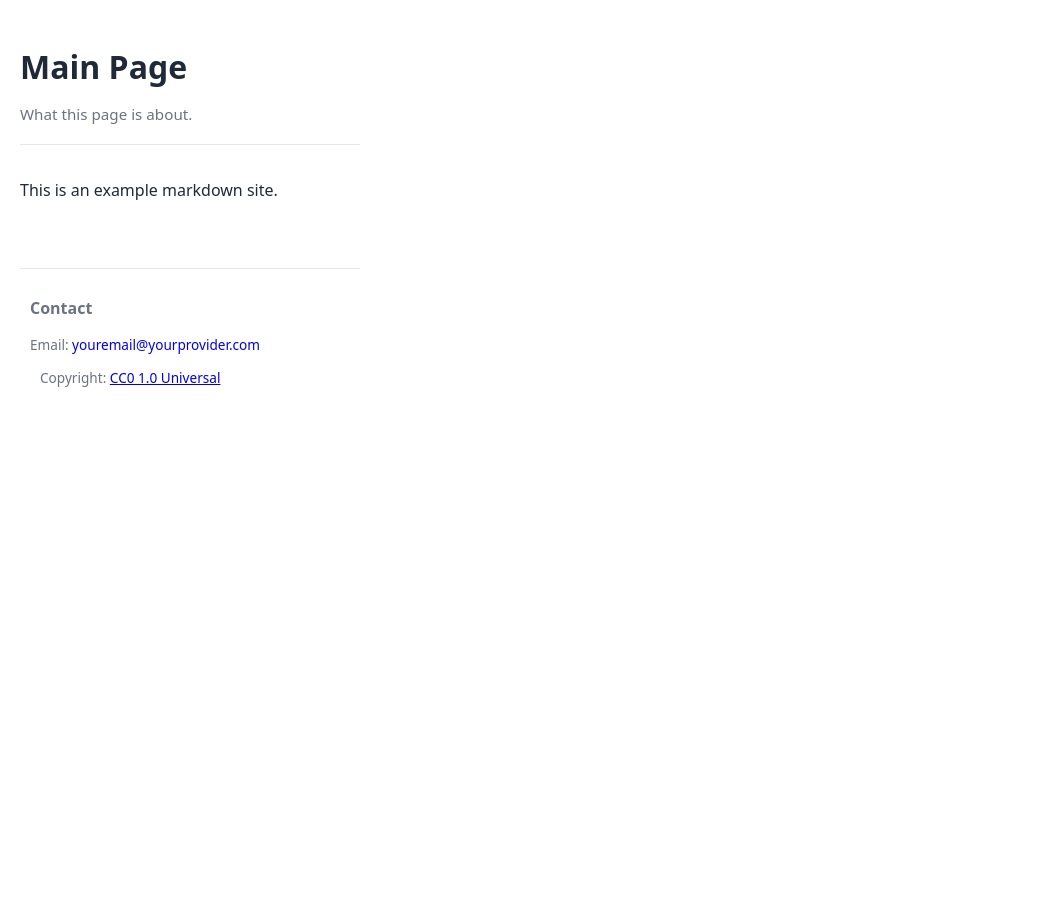
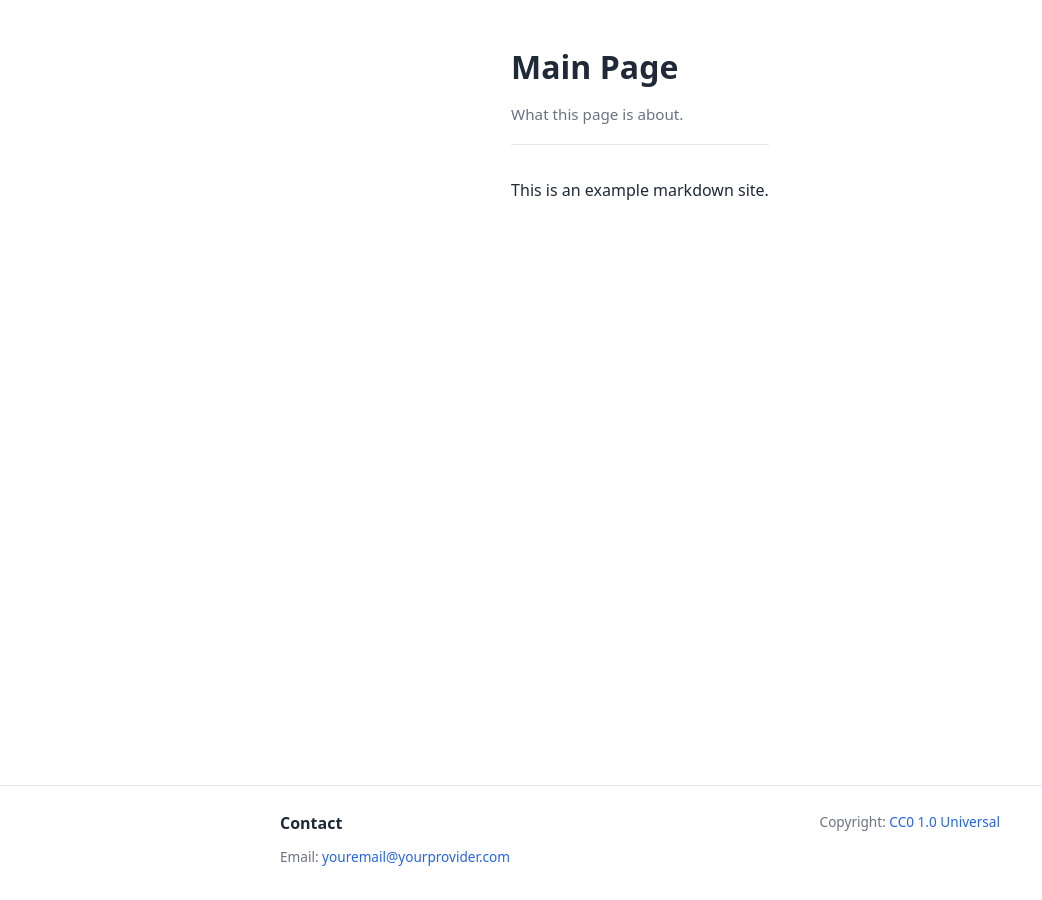
Before and after one commit to AnakamaTH/MD-Site-Template, a Jekyll site: the page built from index.md, in a window 1280 px wide. Shown: the whole page, without its empty margins (0-1042 px from the left). Built offline with Jekyll 4.4.1, drawn with Linux system fonts in a browser that asks for light colours.

Commit message:
Update default.html

```diff
--- a/_layouts/default.html
+++ b/_layouts/default.html
@@ -15,14 +15,12 @@
     }
 
     html, body {
-	    align-items: center;
-      display: flex;
-      flex-wrap: wrap;
-      justify-content: space-between;
-      margin-left: auto;
-      margin-right: auto;
+      height: 100%;
       margin: 0;
       padding: 0;
+    }
+
+    body {
       background: var(--bg);
       color: var(--text);
       font-family: system-ui, -apple-system, BlinkMacSystemFont,
@@ -30,14 +28,20 @@
       line-height: 1.7;
     }
 
+    .page {
+      min-height: 100vh;
+      display: flex;
+      flex-direction: column;
+    }
+
     .container {
       max-width: 720px;
       margin: 0 auto;
       padding: 2.5rem 1.25rem;
+      flex: 1;
     }
 
     header {
-      align-items: center;
       margin-bottom: 2rem;
       border-bottom: 1px solid var(--border);
       padding-bottom: 1rem;
@@ -77,16 +81,56 @@
     }
 
     footer {
-	    align-items: center;
-      margin-top: 4rem;
-      padding-top: 1rem;
       border-top: 1px solid var(--border);
+      padding: 1.5rem 1.25rem;
+      font-size: 0.85rem;
       color: var(--muted);
-      font-size: 0.85rem;
+    }
+
+    .footer-inner {
+      max-width: 720px;
+      margin: 0 auto;
+      display: flex;
+      flex-wrap: wrap;
+      gap: 1.5rem;
+      justify-content: space-between;
+    }
+
+    .footer-col {
+      min-width: 260px;
+    }
+
+    .footer-col h4 {
+      margin: 0 0 0.5rem;
+      font-size: 1rem;
+      color: var(--text);
+    }
+
+    .footer-col ul {
+      list-style: none;
+      padding: 0;
+      margin: 0;
+    }
+
+    .footer-col a {
+      text-decoration: none;
+      color: var(--accent);
+    }
+
+    .footer-right {
+      text-align: right;
+    }
+
+    @media (max-width: 600px) {
+      .footer-right {
+        text-align: left;
+      }
     }
   </style>
 </head>
+
 <body>
+  <div class="page">
     <div class="container">
       <header>
         <h1>{{ page.title }}</h1>
@@ -94,24 +138,36 @@
           <p>{{ page.description }}</p>
         {% endif %}
       </header>
+
       <main>
         {{ content }}
       </main>
+    </div>
 
     <footer>
-      <div style="display: flex; flex-wrap: wrap; justify-content: center; margin-left: auto; margin-right: auto; ">
-        <div style="flex: 1; min-width: 300px; margin: 10px;">
-          <div style="flex: 1;">
-              <h4 style="margin-top: 0; margin-bottom: 10px; font-size: 16px; ">
-                  {{page.contact_header}}
-              </h4>
-              <ul style="list-style: none; padding: 0; margin: 0;">
-                  <li style="margin-bottom: 5px;">{{page.contact_email}}: <a href="mailto:youremail@yourprovider.com" style="text-decoration: none;">youremail@yourprovider.com</a></li>
+      <div class="footer-inner">
+        <div class="footer-col">
+          <h4>{{ page.contact_header }}</h4>
+          <ul>
+            <li>
+              {{ page.contact_email }}:
+              <a href="mailto:youremail@yourprovider.com">
+                youremail@yourprovider.com
+              </a>
+            </li>
           </ul>
         </div>
-                  <div style="flex: 1; min-width: 300px; margin: 10px;">
-                  {{page.site_copyright | markdownify | remove: '<p>' | remove: '</p>' | strip }} <a href="https://creativecommons.org/publicdomain/zero/1.0/">CC0 1.0 Universal</a>
-              </p>
+
+        <div class="footer-col footer-right">
+          {{ page.site_copyright
+            | markdownify
+            | remove: '<p>'
+            | remove: '</p>'
+            | strip }}
+          <a href="https://creativecommons.org/publicdomain/zero/1.0/">
+            CC0 1.0 Universal
+          </a>
+        </div>
       </div>
     </footer>
   </div>
```
Lines whose indentation alone changed are shown as unchanged.
